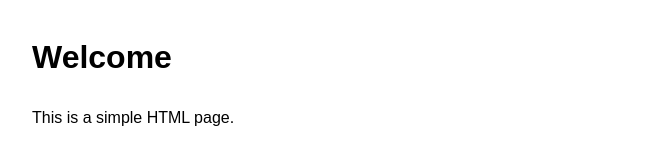
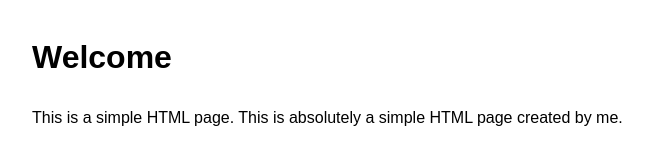
Before and after one commit to hhj2000/skala-intro, a plain HTML site: page index.html in a window 1280 px wide. Shown: the whole page, without its empty margins (0-649 px from the left). Drawn offline with Linux system fonts and the light colour scheme.

Commit message:
index.html edited

```diff
--- a/index.html
+++ b/index.html
@@ -14,6 +14,6 @@
   </head>
   <body>
     <h1>Welcome</h1>
-    <p>This is a simple HTML page.</p>
+    <p>This is a simple HTML page. This is absolutely a simple HTML page created by me.</p>
   </body>
 </html>
```
